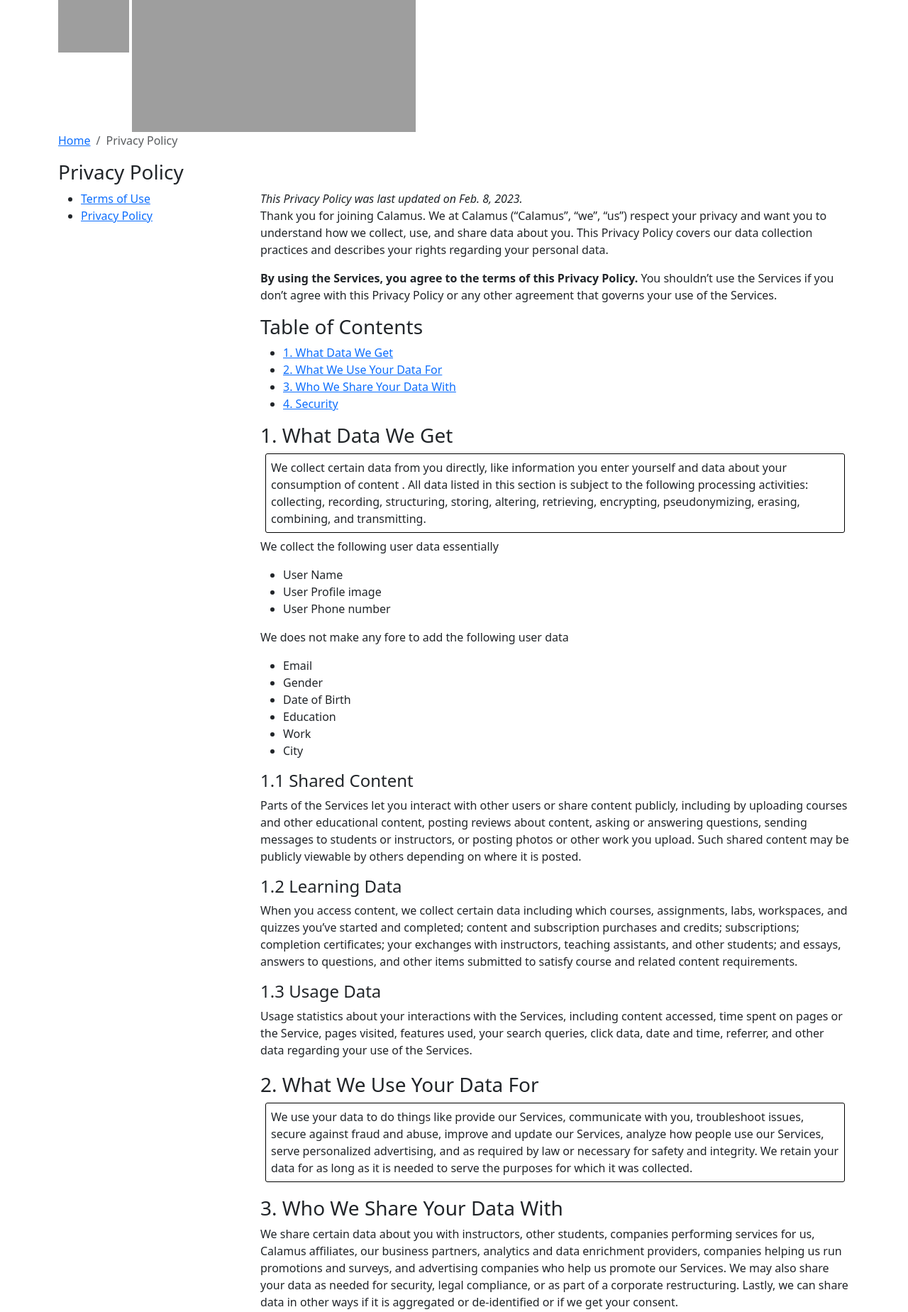
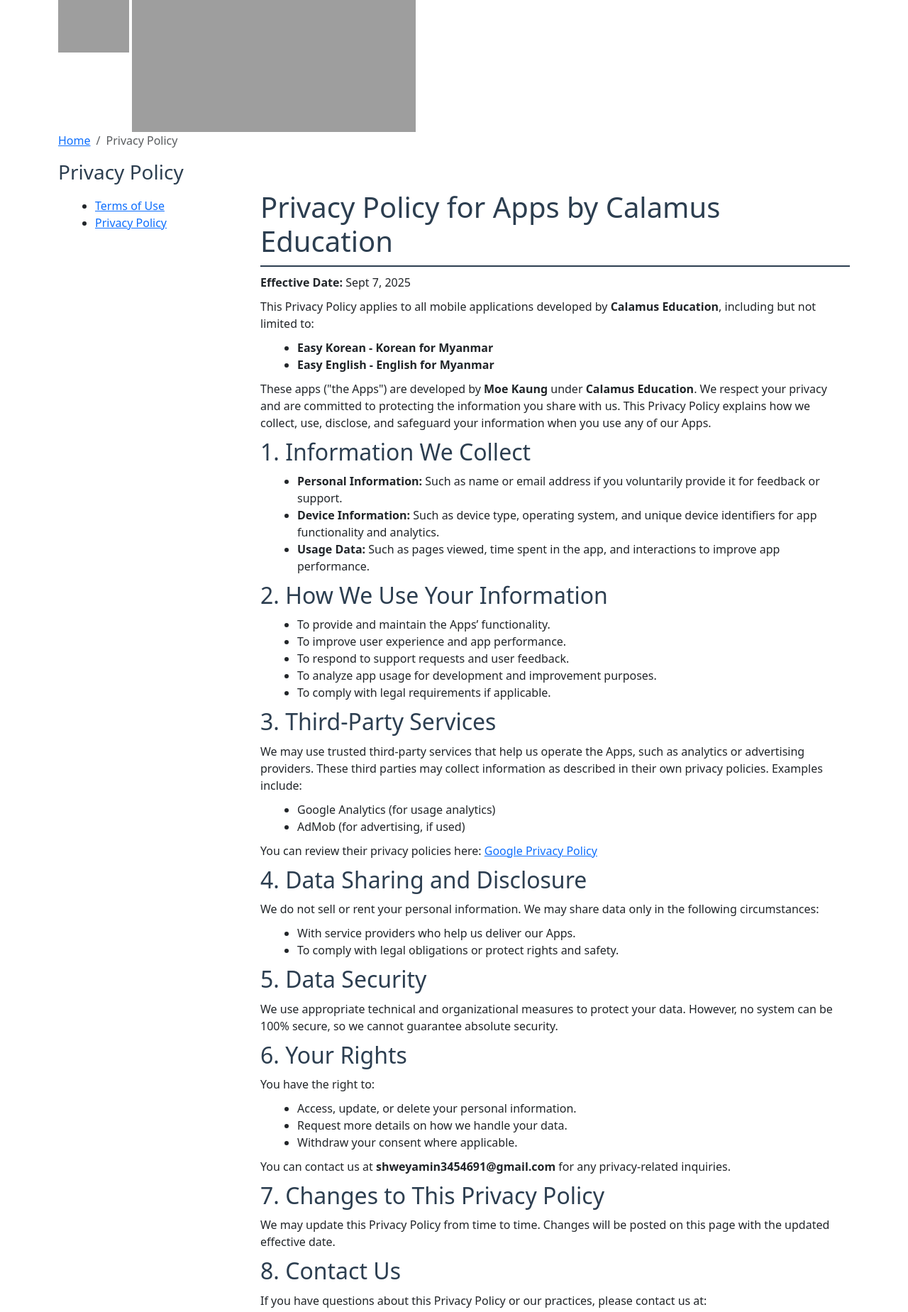
Before and after one commit to kaungHtetTin/CalamusWebVersion, a PHP site: page /privacy.php in a window 1280 px wide. Shown: the part 138-1987 px from the top of the page at 71% size. Run offline with PHP 8.4, Linux system fonts and the light colour scheme; some libraries are stand-ins or nearby versions; grey boxes are pictures that could not be loaded.

Commit message:
privacy_policy_updated

```diff
--- a/privacy.php
+++ b/privacy.php
@@ -36,6 +36,22 @@
 			}
 
 		</style>
+
+         <style>
+            h1, h2, h3 {
+                color: #2c3e50;
+            }
+            h1 {
+                border-bottom: 2px solid #2c3e50;
+                padding-bottom: 10px;
+            }
+            p {
+                margin: 10px 0;
+            }
+            ul {
+                margin: 10px 0 10px 20px;
+            }
+        </style>
 
 	</head>
 
@@ -97,141 +113,74 @@
 						</div>
 					</div>
 					<div class="col-lg-9 col-md-7">
-						<div class="vew120 frc123">
-							<div class="atlink">
-								<i>This Privacy Policy was last updated on Feb. 8, 2023.  </i> <br>
-							</div>
-							<p>
-                                Thank you for joining Calamus. We at Calamus (“Calamus”, “we”, “us”) respect your privacy and
-                                want you to understand how we collect, use, and share data about you.
-                                This Privacy Policy covers our data collection practices and describes your rights regarding your personal data.
-                            </p>
 
-                            <p>
-                                <b>By using the Services, you agree to the terms of this Privacy Policy. </b>
-                                You shouldn’t use the Services if you don’t agree with this Privacy Policy or any other agreement that governs your use of the Services.
-                            </p>
+                        <h1>Privacy Policy for Apps by Calamus Education</h1>
+                        <p><strong>Effective Date:</strong> Sept 7, 2025</p>
 
-						</div>
-
-						<h3>Table of Contents</h3>
-						 <ul>
-                            <li>
-                                <a href="#data-we-get" class="table-content" >1. What Data We Get </a>
-                            </li>
-
-                            <li>
-                                <a href="#using-data"  class="table-content">2. What We Use Your Data For  </a>
-                            </li>
-
-                            <li>
-                                <a href="#sharing-data"  class="table-content">3. Who We Share Your Data With </a>
-                            </li>
-
-                            <li>
-                                <a href="#security"  class="table-content">4. Security</a>
-                            </li>
+                        <p>This Privacy Policy applies to all mobile applications developed by <strong>Calamus Education</strong>, including but not limited to:</p>
+                        <ul>
+                            <li><strong>Easy Korean - Korean for Myanmar</strong></li>
+                            <li><strong>Easy English - English for Myanmar</strong></li>
                         </ul>
 
-						<div id="data-we-get">
-                            <h3>1. What Data We Get </h3>
-                            <div class="border-div">
-                                We collect certain data from you directly,
-                                like information you enter yourself and data about your consumption of content .
-                                All data listed in this section is subject to the following processing activities: collecting, recording, structuring, storing, altering, retrieving, encrypting, pseudonymizing, erasing, combining, and transmitting.
-                            </div>
+                        <p>These apps ("the Apps") are developed by <strong>Moe Kaung</strong> under <strong>Calamus Education</strong>. We respect your privacy and are committed to protecting the information you share with us. This Privacy Policy explains how we collect, use, disclose, and safeguard your information when you use any of our Apps.</p>
 
-                            <p>We collect the following user data essentially</p>
-                            <ul>
-                                <li>User Name </li>
-                                <li>User Profile image</li>
-                                <li>User Phone number</li>
-                            </ul>
+                        <h2>1. Information We Collect</h2>
+                        <ul>
+                            <li><strong>Personal Information:</strong> Such as name or email address if you voluntarily provide it for feedback or support.</li>
+                            <li><strong>Device Information:</strong> Such as device type, operating system, and unique device identifiers for app functionality and analytics.</li>
+                            <li><strong>Usage Data:</strong> Such as pages viewed, time spent in the app, and interactions to improve app performance.</li>
+                        </ul>
 
-                            <p>We does not make any fore to add the following user data</p>
-                            <ul>
-                                <li>Email</li>
-                                <li>Gender</li>
-                                <li>Date of Birth</li>
-                                <li>Education</li>
-                                <li>Work</li>
-                                <li>City</li>
-                            </ul>
+                        <h2>2. How We Use Your Information</h2>
+                        <ul>
+                            <li>To provide and maintain the Apps’ functionality.</li>
+                            <li>To improve user experience and app performance.</li>
+                            <li>To respond to support requests and user feedback.</li>
+                            <li>To analyze app usage for development and improvement purposes.</li>
+                            <li>To comply with legal requirements if applicable.</li>
+                        </ul>
 
-                            <h4>1.1 Shared Content</h4>
-                            <p>
-                                Parts of the Services let you interact with other users or share content publicly,
-                                including by uploading courses and other educational content, posting reviews about content,
-                                asking or answering questions, sending messages to students or instructors, or posting photos or
-                                other work you upload. Such shared content may be publicly viewable by others depending on where it is posted.
-                            </p>
+                        <h2>3. Third-Party Services</h2>
+                        <p>We may use trusted third-party services that help us operate the Apps, such as analytics or advertising providers. These third parties may collect information as described in their own privacy policies. Examples include:</p>
+                        <ul>
+                            <li>Google Analytics (for usage analytics)</li>
+                            <li>AdMob (for advertising, if used)</li>
+                        </ul>
+                        <p>You can review their privacy policies here: <a href="https://policies.google.com/privacy" target="_blank">Google Privacy Policy</a></p>
 
-                            <h4>1.2 Learning Data</h4>
-                            <p>
-                                When you access content, we collect certain data including which courses, assignments,
-                                labs, workspaces, and quizzes you’ve started and completed; content and subscription purchases and credits;
-                                subscriptions; completion certificates; your exchanges with instructors, teaching assistants, and
-                                other students; and essays, answers to questions, and other items submitted to satisfy course and
-                                related content requirements.
-                            </p>
+                        <h2>4. Data Sharing and Disclosure</h2>
+                        <p>We do not sell or rent your personal information. We may share data only in the following circumstances:</p>
+                        <ul>
+                            <li>With service providers who help us deliver our Apps.</li>
+                            <li>To comply with legal obligations or protect rights and safety.</li>
+                        </ul>
 
-                            <h4>1.3 Usage Data</h4>
-                            <p>
-                                Usage statistics about your interactions with the Services, including content accessed, time spent on pages or
-                                the Service, pages visited, features used, your search queries, click data, date and time, referrer, and other data
-                                regarding your use of the Services.
-                            </p>
+                        <h2>5. Data Security</h2>
+                        <p>We use appropriate technical and organizational measures to protect your data. However, no system can be 100% secure, so we cannot guarantee absolute security.</p>
 
-                        </div>
+                        <h2>6. Your Rights</h2>
+                        <p>You have the right to:</p>
+                        <ul>
+                            <li>Access, update, or delete your personal information.</li>
+                            <li>Request more details on how we handle your data.</li>
+                            <li>Withdraw your consent where applicable.</li>
+                        </ul>
+                        <p>You can contact us at <strong>shweyamin3454691@gmail.com</strong> for any privacy-related inquiries.</p>
 
-                        <div class="div" id="using-data">
-                        <h3>2. What We Use Your Data For </h3>
-                        <div class="border-div">
-                            We use your data to do things like provide our Services, communicate with you, troubleshoot issues,
-                            secure against fraud and abuse, improve and update our Services, analyze how people use our Services,
-                            serve personalized advertising, and as required by law or necessary for safety and integrity.
-                            We retain your data for as long as it is needed to serve the purposes for which it was collected.
-                        </div>
-                        </div>
+                        <h2>7. Changes to This Privacy Policy</h2>
+                        <p>We may update this Privacy Policy from time to time. Changes will be posted on this page with the updated effective date.</p>
 
-                        <div class="div" id="sharing-data">
-                        <h3>3. Who We Share Your Data With</h3>
-                        <p>
-                            We share certain data about you with instructors, other students, companies performing services for us,
-                            Calamus affiliates, our business partners, analytics and data enrichment providers,
-                            companies helping us run promotions and surveys, and advertising companies who help us promote our Services.
-                            We may also share your data as needed for security, legal compliance, or as part of a corporate restructuring.
-                            Lastly, we can share data in other ways if it is aggregated or de-identified or if we get your consent.
-                        </p>
-                        </div>
-
-                        <div class="div" id="security">
-                        <h3>4. Security  </h3>
-                        <div class="border-div">
-                                We use appropriate security based on the type and sensitivity of data being stored.
-                                As with any internet-enabled system, there is always a risk of unauthorized access,
-                                so it’s important to protect your password and to contact us if you suspect any unauthorized access
-                                to your account.
-                        </div>
-
-                        <p>
-                            Calamus takes appropriate security measures to protect against unauthorized access, alteration, disclosure, or
-                            destruction of your personal data that we collect and store. These measures vary based on the type and sensitivity
-                            of the data. Unfortunately, however, no system can be 100% secured, so we cannot guarantee that communications
-                            between you and Calamus, the Services, or any information provided to us in connection with the data we collect
-                            through the Services will be free from unauthorized access by third parties. Your password is an important
-                            part of our security system, and it is your responsibility to protect it. You should not share your
-                            password with any third party, and if you believe your password or account has been compromised,
-                            you should change it immediately and contact our Support Team with any concerns.
-                        </p>
-
-
-                        </div>
-
+                        <h2>8. Contact Us</h2>
+                        <p>If you have questions about this Privacy Policy or our practices, please contact us at:</p>
+                        <p><strong>Calamus Education</strong><br>
+                        Email: <strong>shweyamin3454691@gmail.com</strong></p>
 
 					</div>
 				</div>
 			</div>
 		</div>
 
+
+
 <?php include('layouts/footer.php') ?>
```
